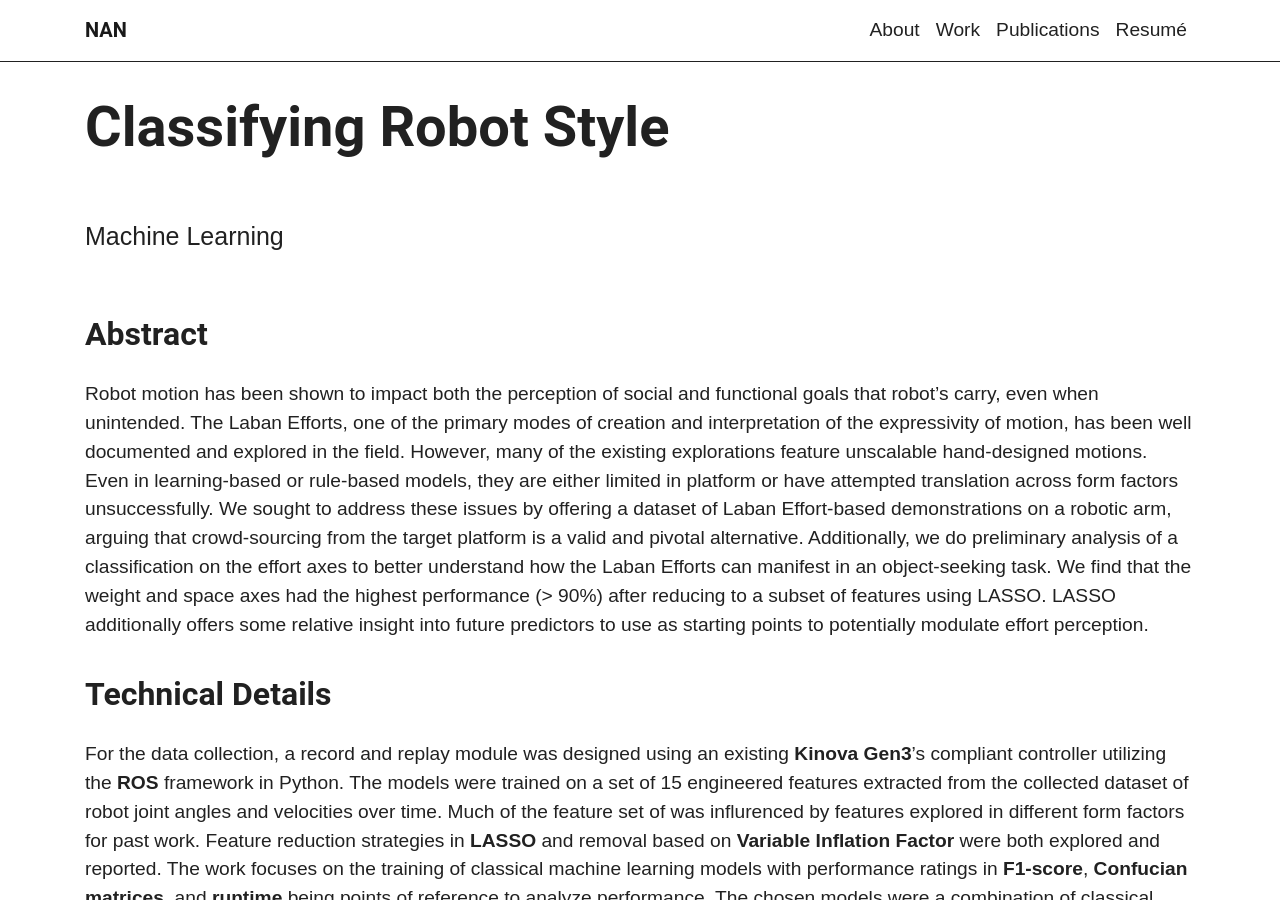
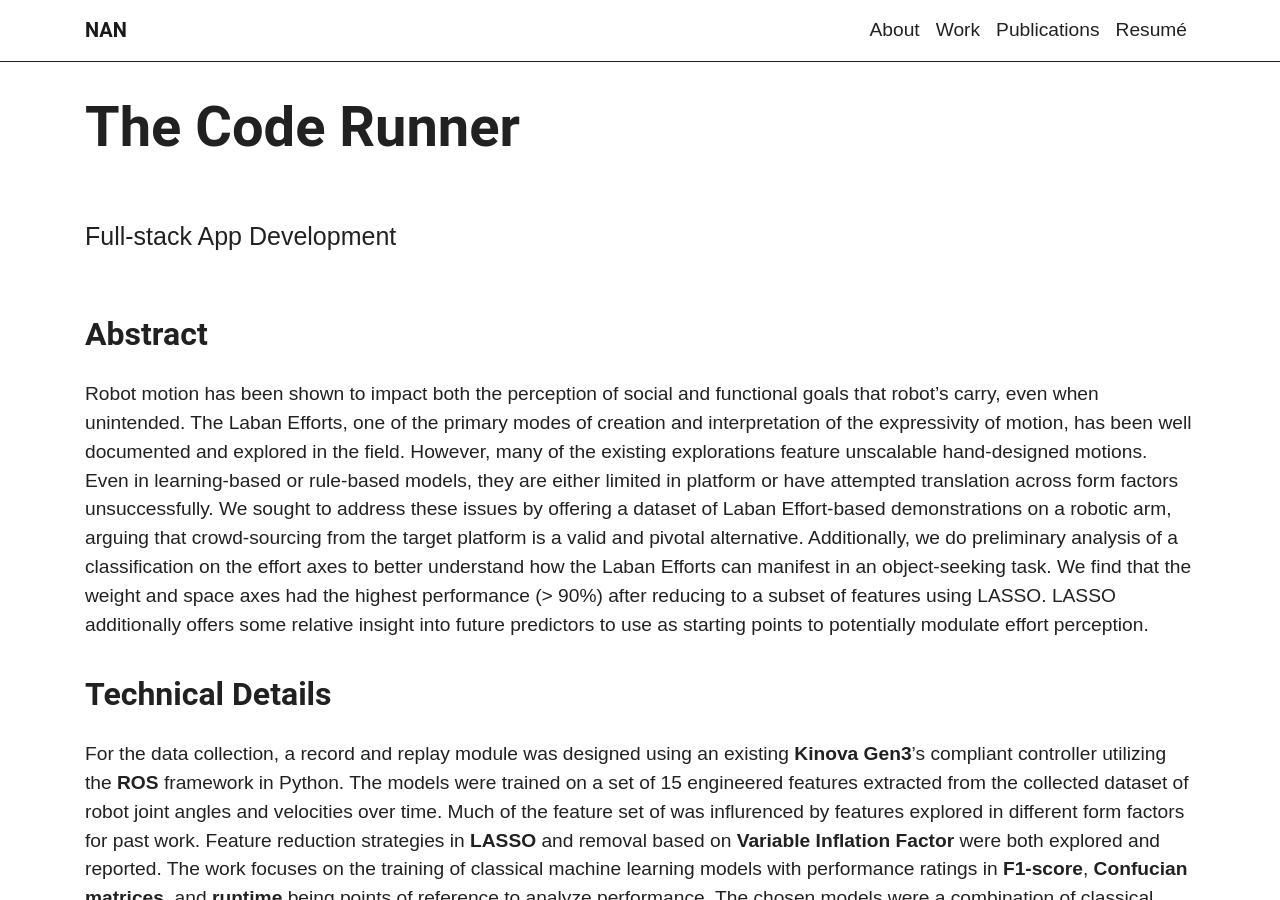
Before and after one commit to nnamd/nnamd.github.io, a Jekyll site: the page built from _work/2_coderunner.md, in a window 1280 px wide and 900 px high. Built offline with Jekyll 4.4.1, drawn with Linux system fonts in a browser that asks for light colours.

Commit message:
Update 2_coderunner.md

```diff
--- a/_work/2_coderunner.md
+++ b/_work/2_coderunner.md
@@ -1,7 +1,7 @@
 ---
-title: Classifying Robot Style
-description: Machine Learning
-img-feat: Effort_Classifier.png
+title: The Code Runner
+description: Full-stack App Development
+img-feat: app_logo.png
 website:
 methods:
   - Classical Machine Learning
```
Also changed, not shown: other parts of _work/2_coderunner.md (+1 -7 lines).
